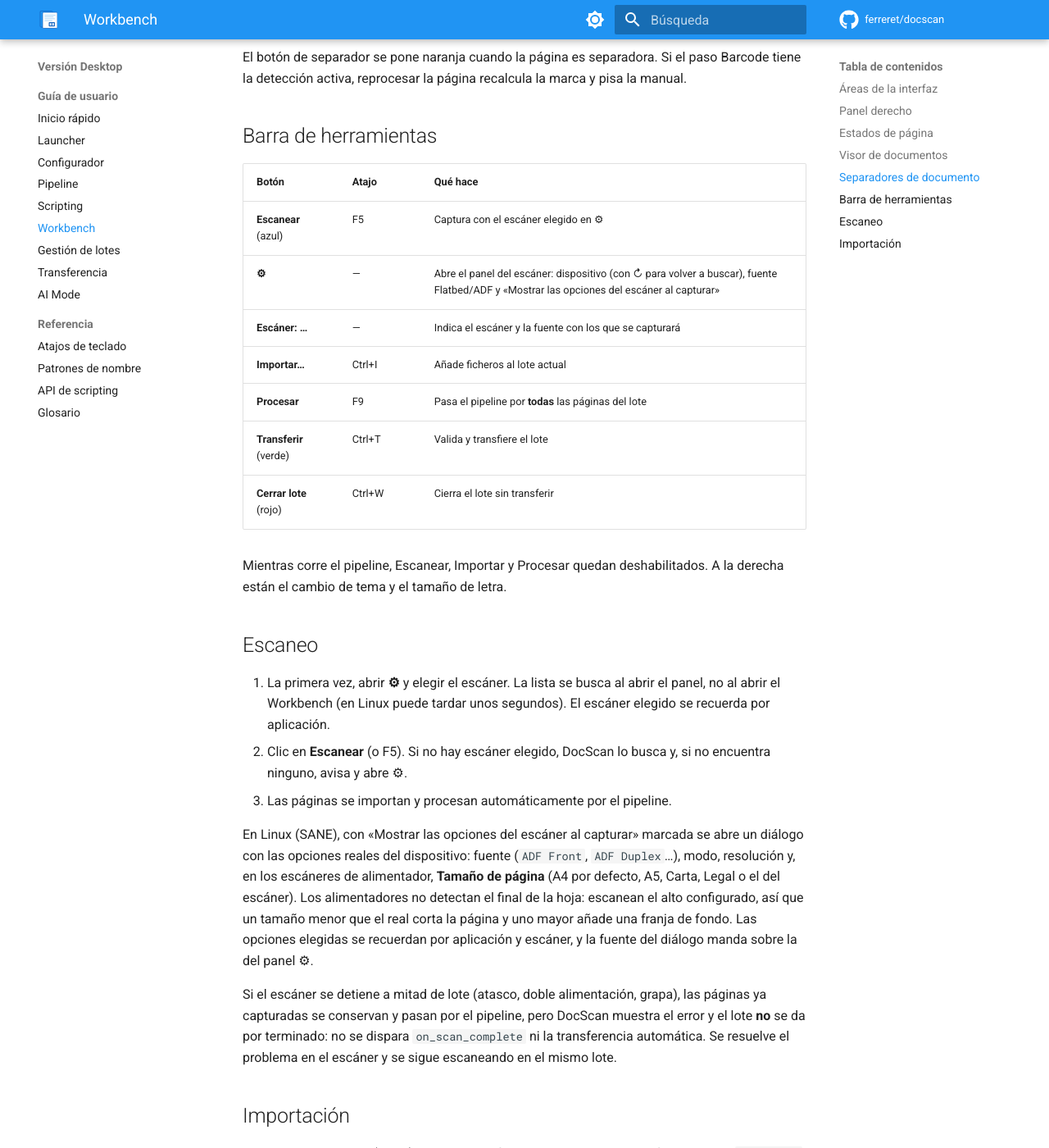
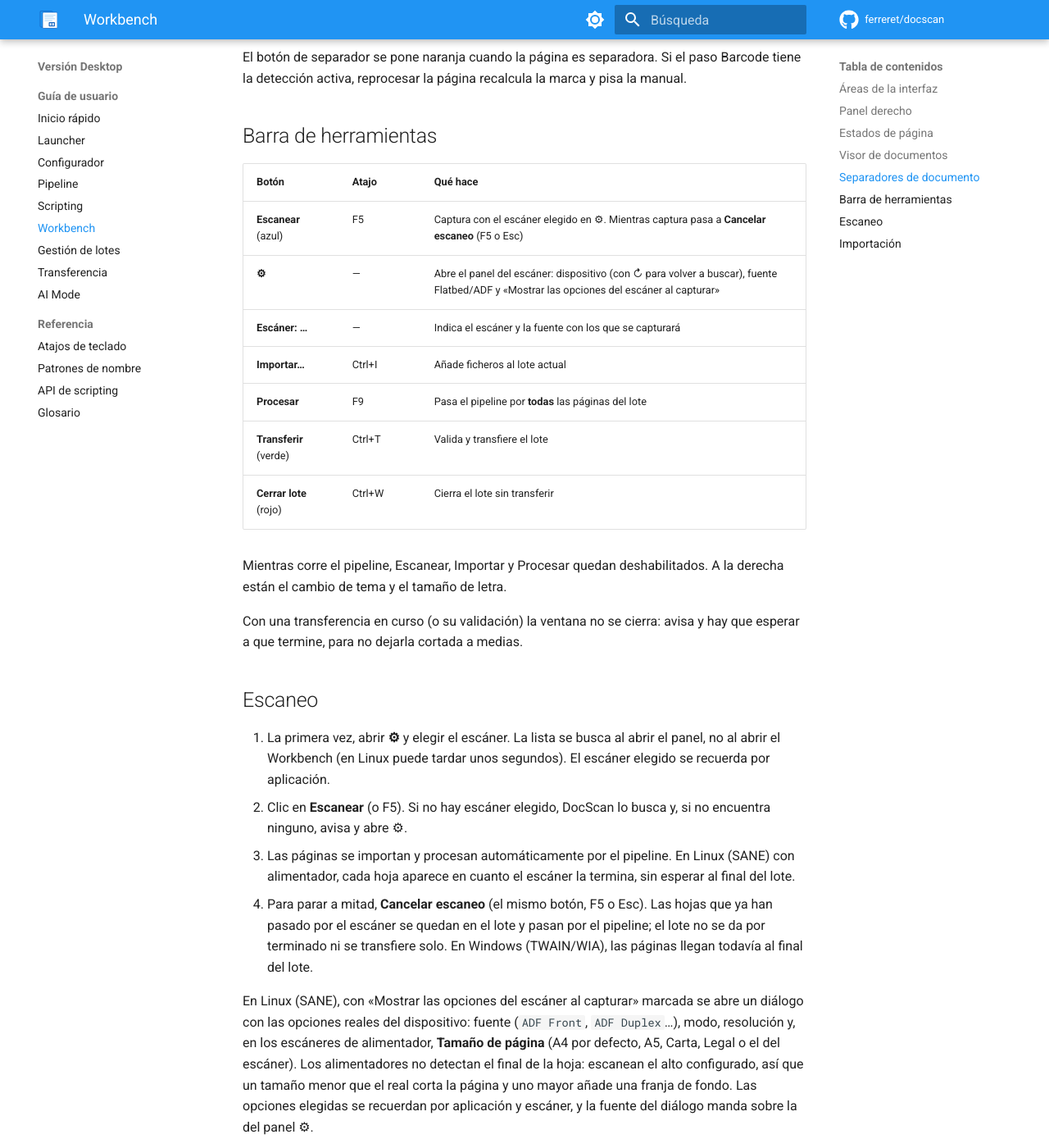
Before and after one commit to ferreret/docscan, an MkDocs documentation site: the page built from docs-web/user-guide/workbench.md, in a window 1280 px wide and 1400 px high, scrolled down 3445 px. Shown: the whole window at 82% size. Built offline with MkDocs 1.6.1 and Material for MkDocs 9.7.7, drawn with Linux system fonts in a browser that asks for light colours; comment, search, counter and statistics services are not loaded.

Commit message:
docs: lote 4 — Cancelar escaneo, páginas al vuelo, salida retirada y cierre
Co-Authored-By: Claude Opus 5.5 <noreply@anthropic.com>

```diff
--- a/docs-web/user-guide/workbench.md
+++ b/docs-web/user-guide/workbench.md
@@ -116,7 +116,7 @@ marca y pisa la manual.
 
 | Botón | Atajo | Qué hace |
 |-------|-------|----------|
-| **Escanear** (azul) | F5 | Captura con el escáner elegido en ⚙ |
+| **Escanear** (azul) | F5 | Captura con el escáner elegido en ⚙. Mientras captura pasa a **Cancelar escaneo** (F5 o Esc) |
 | **⚙** | — | Abre el panel del escáner: dispositivo (con ↻ para volver a buscar), fuente Flatbed/ADF y «Mostrar las opciones del escáner al capturar» |
 | **Escáner: …** | — | Indica el escáner y la fuente con los que se capturará |
 | **Importar…** | Ctrl+I | Añade ficheros al lote actual |
@@ -127,6 +127,9 @@ marca y pisa la manual.
 Mientras corre el pipeline, Escanear, Importar y Procesar quedan deshabilitados.
 A la derecha están el cambio de tema y el tamaño de letra.
 
+Con una transferencia en curso (o su validación) la ventana no se cierra: avisa y
+hay que esperar a que termine, para no dejarla cortada a medias.
+
 ## Escaneo
 
 1. La primera vez, abrir **⚙** y elegir el escáner. La lista se busca al abrir el
@@ -134,7 +137,13 @@ A la derecha están el cambio de tema y el tamaño de letra.
    elegido se recuerda por aplicación.
 2. Clic en **Escanear** (o F5). Si no hay escáner elegido, DocScan lo busca y, si no
    encuentra ninguno, avisa y abre ⚙.
-3. Las páginas se importan y procesan automáticamente por el pipeline.
+3. Las páginas se importan y procesan automáticamente por el pipeline. En Linux (SANE)
+   con alimentador, cada hoja aparece en cuanto el escáner la termina, sin esperar al
+   final del lote.
+4. Para parar a mitad, **Cancelar escaneo** (el mismo botón, F5 o Esc). Las hojas que ya
+   han pasado por el escáner se quedan en el lote y pasan por el pipeline; el lote no se
+   da por terminado ni se transfiere solo. En Windows (TWAIN/WIA), las páginas llegan
+   todavía al final del lote.
 
 En Linux (SANE), con «Mostrar las opciones del escáner al capturar» marcada se abre
 un diálogo con las opciones reales del dispositivo: fuente (`ADF Front`, `ADF Duplex`…),
```
Also changed, not shown: CHANGELOG.md (+20 -0 lines), docs-web/reference/scripting-api.md (+3 -2 lines), docs-web/reference/shortcuts.md (+2 -1 lines), docs-web/user-guide/transfer.md (+6 -0 lines), docs/propuestas_desde_flexibarnet10_2026-10-26.md (+14 -0 lines).
